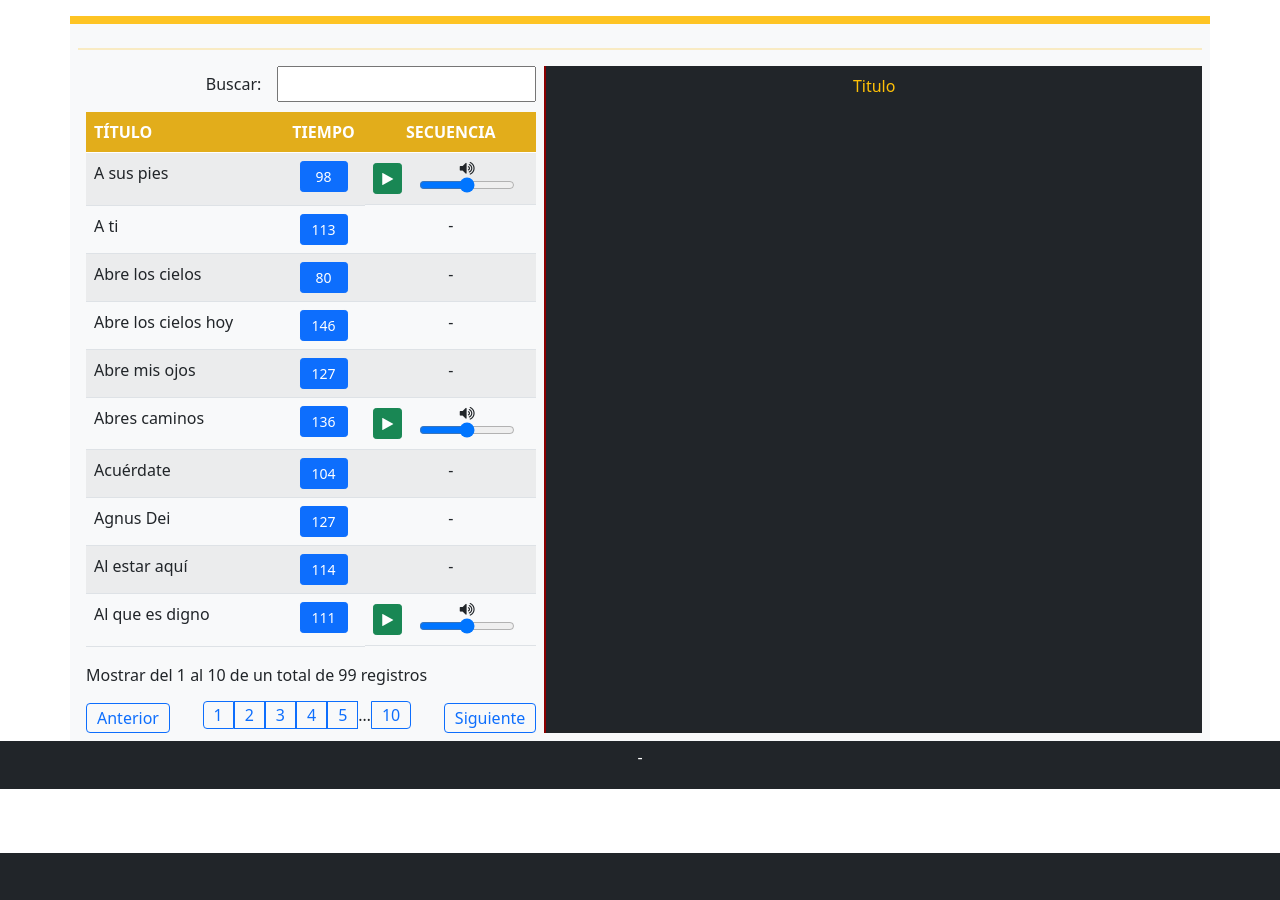
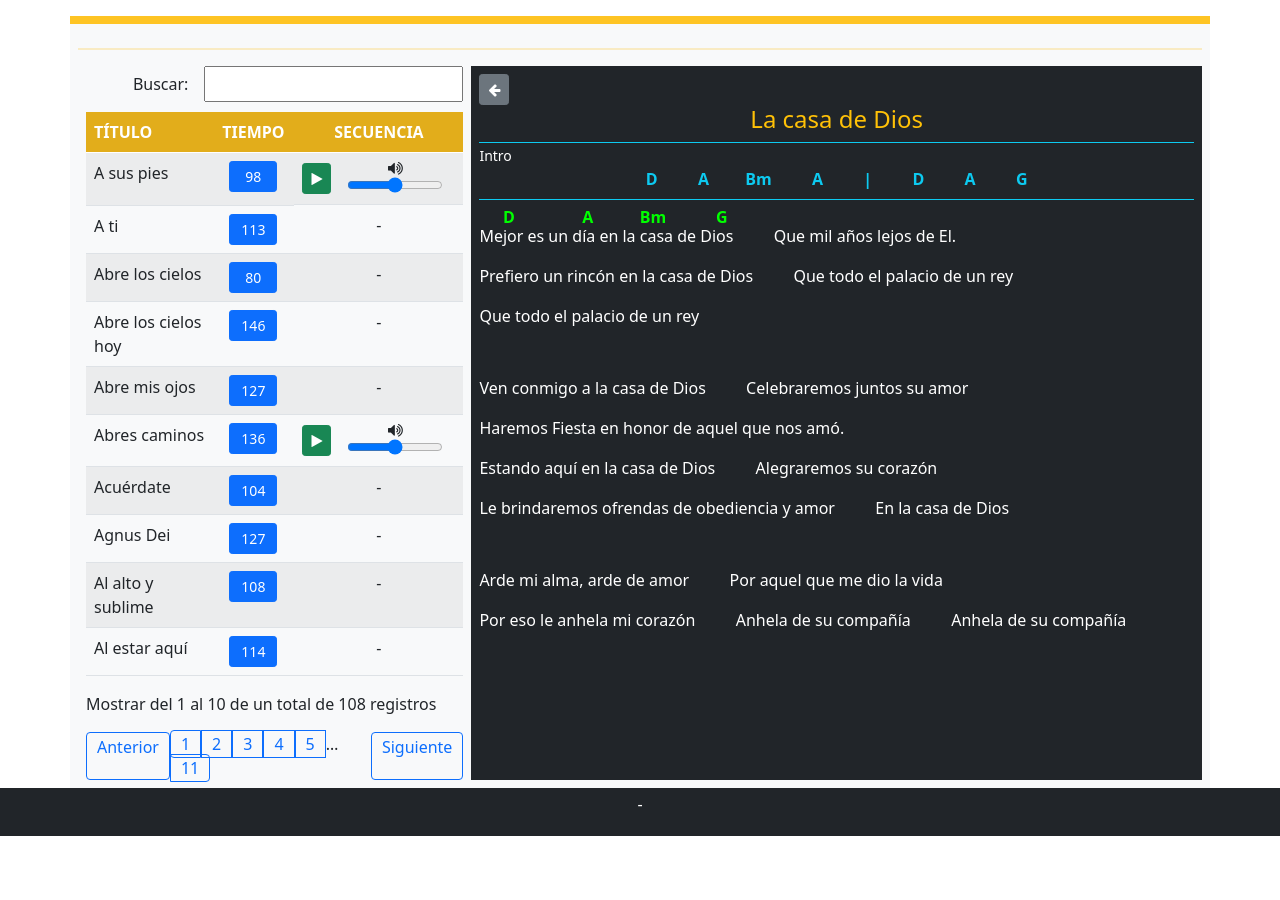
Before and after one commit to serchgit/musicadn, a PHP site: page /db/notas.php in a window 1280 px wide. Shown: the part 56-956 px from the top of the page. Before the commit the page ends 909 px from the top, so only its background shows below. Run offline with PHP 8.4, Linux system fonts and the light colour scheme; some libraries are stand-ins or nearby versions.

Commit message:
añadir cantos

```diff
--- a/css/misestilos.css
+++ b/css/misestilos.css
@@ -91,6 +91,13 @@ table.listaDia /* Estilo para resaltar destino */
 table.listaDia tr.over { border: 2px dashed #000; }
 
 
+/* ================ notas ===========================*/
+
+.estrofa p{position: relative;}
+.estrofa p span{position: absolute;top:-1.2rem;font-weight: bold;color:lime;}
+.cont-tabla-notas{width: 35%;}
+.cont-canto-notas{width: 65%;}
+
 
 @media (max-width: 990px){
   .play-btn, .tap-btn{
--- a/index.php
+++ b/index.php
@@ -22,7 +22,9 @@
 
 <body>
   <?php require_once("header.php");?>
+
 <audio src="click.wav" crossorigin="anonymous" id="click" type="audio/wav"></audio>
+
   <div class="container sticky-top">
     <section class="metronome-container w-100 bg-dark m-0 mt-2 pt-4">
       <div class="counter"></div>
@@ -51,8 +53,8 @@
 
       <div class="options">
         <i class="fa fa-caret-down up"></i>
-        <label>Off Beat Pitch: <input type="range" min="0" max="500" value="200" class="beat-range" /></label>
-        <label>Accent Pitch: <input type="range" min="0" max="500" value="380" class="accent-range" /></label>
+        <label>Off Beat Pitch: <input type="range" min="0" max="500" value="250" class="beat-range" /></label>
+        <label>Accent Pitch: <input type="range" min="0" max="500" value="420" class="accent-range" /></label>
       </div>
     </section>
     <div class="cont-reproduciendo text-center">
--- a/js/lista.js
+++ b/js/lista.js
@@ -95,7 +95,16 @@ let Lista = [
 	{"Titulo":"Cantaré de tu Amor","Tiempo":"166","Size":"4"},
 	{"Titulo":"Somos el pueblo","Tiempo":"95","Size":"4"},
 	{"Titulo":"Te alabamos","Tiempo":"96","Size":"4"},
+	{"Titulo":"Esperar en ti","Tiempo":"105","Size":"4"},
+	{"Titulo":"Que sería de mi","Tiempo":"109","Size":"4"},
+	{"Titulo":"Tu Pueblo dice Gracias","Tiempo":"125","Size":"4"},
+	{"Titulo":"Quien como el Señor?","Tiempo":"98","Size":"4"},
+	{"Titulo":"No hay lugar mas alto","Tiempo":"136","Size":"4"},
+	{"Titulo":"Al alto y sublime","Tiempo":"108","Size":"4"},
 	{"Titulo":"Te daré lo mejor","Tiempo":"106","Secuencia":"TeDareLoMejor-Sec1.mp3","Size":"4"},
 	{"Titulo":"Los muros caerán","Tiempo":"152","Secuencia":"LosMurosCaeran-Sec1.mp3","Size":"4"},
-	{"Titulo":"Soy sano","Tiempo":"105","Secuencia":"SoySano-Sec1.mp3","Size":"4"}
+	{"Titulo":"Soy sano","Tiempo":"105","Secuencia":"SoySano-Sec1.mp3","Size":"4"},
+	{"Titulo":"Dios eres mío","Tiempo":"157","Secuencia":"DiosEresMio.mp3","Size":"4"},
+	{"Titulo":"Queremos ver","Tiempo":"155","Secuencia":"QueremosVer.mp3","Size":"4"},
+	{"Titulo":"No hay otro nombre","Tiempo":"148","Secuencia":"NoHayOtroNombre.mp3","Size":"4"}
 ];
--- a/js/metronomo.js
+++ b/js/metronomo.js
@@ -1,6 +1,6 @@
 //window.AudioContext = window.AudioContext || window.webkitAudioContext;
 var context = new AudioContext();
-var timer, noteCount, counting, accentPitch = 380, offBeatPitch = 200;
+var timer, noteCount, counting, accentPitch = 420, offBeatPitch = 250;
 var delta = 0;
 var curTime = 0.0;
 
--- a/notas.php
+++ b/notas.php
@@ -24,7 +24,7 @@
   <section class="container bienvenida bg-light mt-3 p-2">
     <hr>
     <div class="d-flex">
-      <div class="cont-tabla col-5 px-2">
+      <div class="cont-tabla-notas px-2">
           <table class="table table-striped tabla">
             <thead>
               <th class="">TÍTULO</th>
@@ -36,13 +36,28 @@
             </tbody>
           </table>
         </div>
-      <div class="col-7 bg-dark p-2">
-        <p class="titulo text-warning text-center">Titulo</p>
-        <div class="intro">
+      <div class="cont-canto-notas bg-dark p-2">
+        <button class="btn btn-secondary btn-sm"><i class="fa fa-arrow-left"></i></button>
+        <h4 class="titulo text-warning text-center">La casa de Dios</h4>
+        <div class="intro text-white border-top border-bottom border-info">
+          <small>Intro</small>
+          <p class="text-info fw-bold text-center mb-0 pb-2">
+            D &emsp;&emsp; A&emsp;&emsp; Bm &emsp;&emsp; A &emsp;&emsp; | &emsp;&emsp;
+            D &emsp;&emsp; A &emsp;&emsp; G
+          </p>
+        </div>
+        <div class="estrofa text-white mt-4">
+          <p>Me<span>D</span>jor es un d<span>A</span>ía en la <span>Bm</span>casa de Di<span>G</span>os &emsp;&emsp; Que mil años lejos de El.</p>
+          <p>Prefiero un rincón en la casa de Dios &emsp;&emsp; Que todo el palacio de un rey</p>
+          <p>Que todo el palacio de un rey</p>
 
-        </div>
-        <div class="estrofa">
+          <p class="mt-5">Ven conmigo a la casa de Dios &emsp;&emsp; Celebraremos juntos su amor</p>
+          <p>Haremos Fiesta en honor de aquel que nos amó.</p>
+          <p>Estando aquí en la casa de Dios &emsp;&emsp; Alegraremos su corazón</p>
+          <p>Le brindaremos ofrendas de obediencia y amor &emsp;&emsp; En la casa de Dios</p>
 
+          <p class="mt-5">Arde mi alma, arde de amor &emsp;&emsp; Por aquel que me dio la vida</p>
+          <p>Por eso le anhela mi corazón &emsp;&emsp; Anhela de su compañía &emsp;&emsp; Anhela de su compañía</p>
         </div>
       </div>
     </div>
```
Lines whose indentation alone changed are shown as unchanged.
